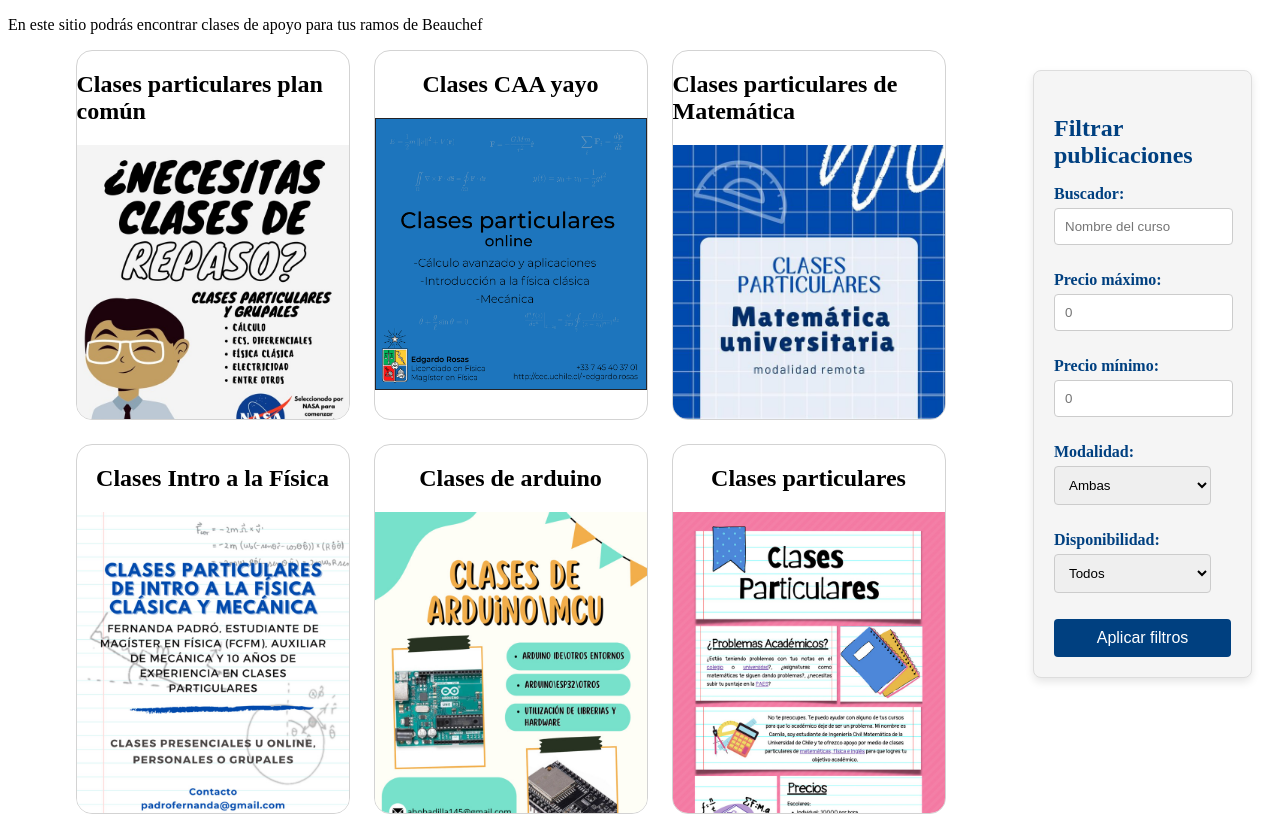
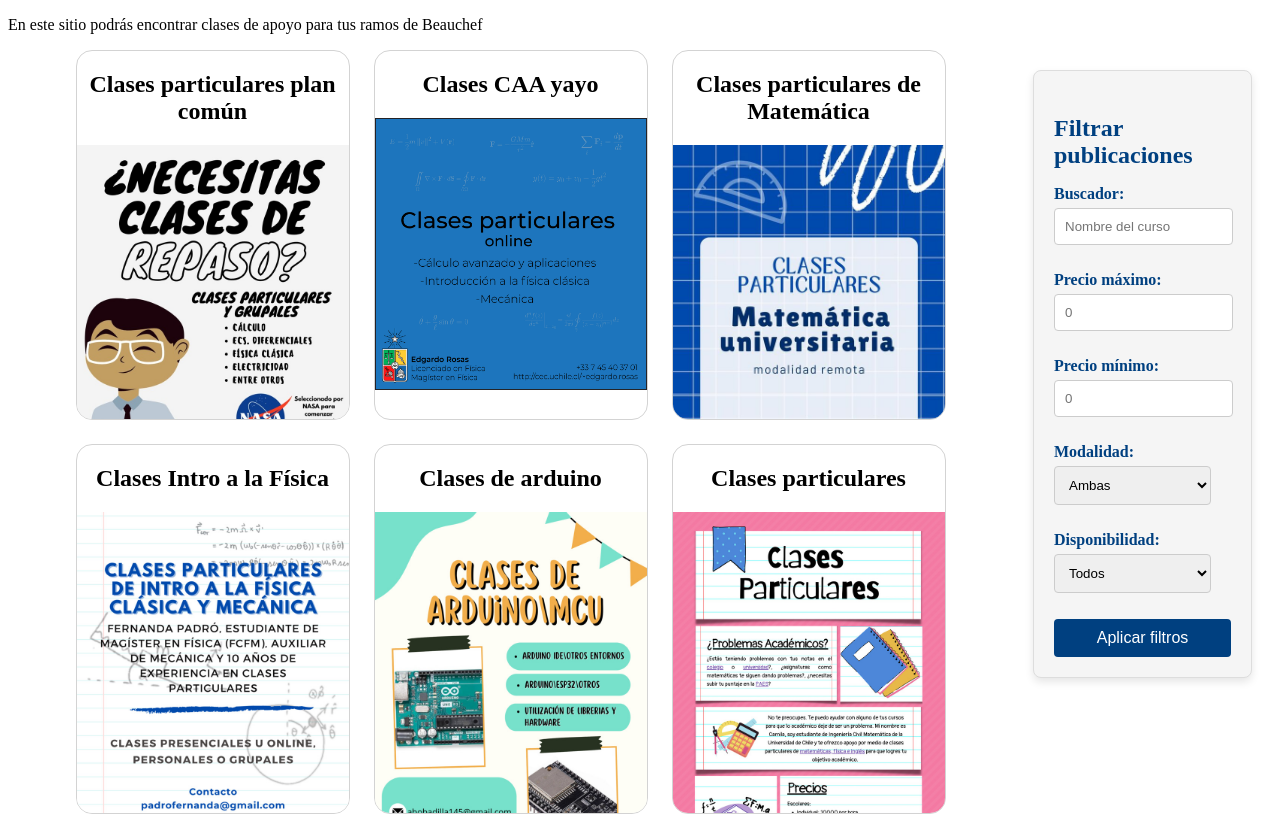
Before and after one commit to DCC-CC4401/2024-1-CC4401-1-grupo-6, a Django app: page / in a window 1280 px wide. Shown: the part 93-915 px from the top of the page. Run offline with Django 5.2, Linux system fonts and the light colour scheme; data comes from the database, SQL or seed files in the repository.

Commit message:
STYLE: center poster's title

```diff
--- a/aprende_beauchef/baseapp/static/css/index.css
+++ b/aprende_beauchef/baseapp/static/css/index.css
@@ -1,8 +1,8 @@
-.content{
-    display: inline-flex;
-    width: 100%;
-    height: 80%;
-    align-items: flex-start;
+.content {
+  display: inline-flex;
+  width: 100%;
+  height: 80%;
+  align-items: flex-start;
 }
 
 /* Posters */
@@ -28,10 +28,14 @@
   border: 1px solid lightgray;
 }
 
-.container-title{
+.container-title {
   display: flex;
   align-items: center;
   justify-content: center;
+}
+
+.container-title h2 {
+  text-align: center;
 }
 
 .poster article a {
@@ -81,7 +85,7 @@
   transform: scale(1.1);
 }
 
-.container-poster{
+.container-poster {
   width: 100%;
 }
 
@@ -92,7 +96,7 @@
   border: 1px solid #ddd;
   padding: 20px;
   border-radius: 8px;
-  box-shadow: 0 4px 8px rgba(0,0,0,0.1);
+  box-shadow: 0 4px 8px rgba(0, 0, 0, 0.1);
   max-width: 300px;
   margin: 20px;
 }
@@ -144,10 +148,12 @@
   overflow-y: auto;
   display: none;
 }
+
 .result-item {
   padding: 10px;
   cursor: pointer;
 }
+
 .result-item:hover {
   background-color: #f0f0f0;
 }
```
